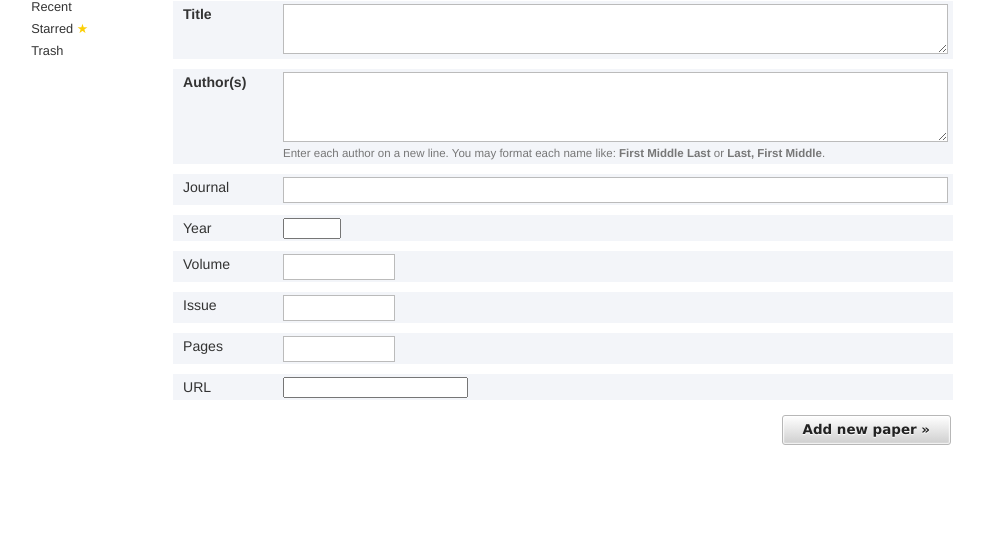
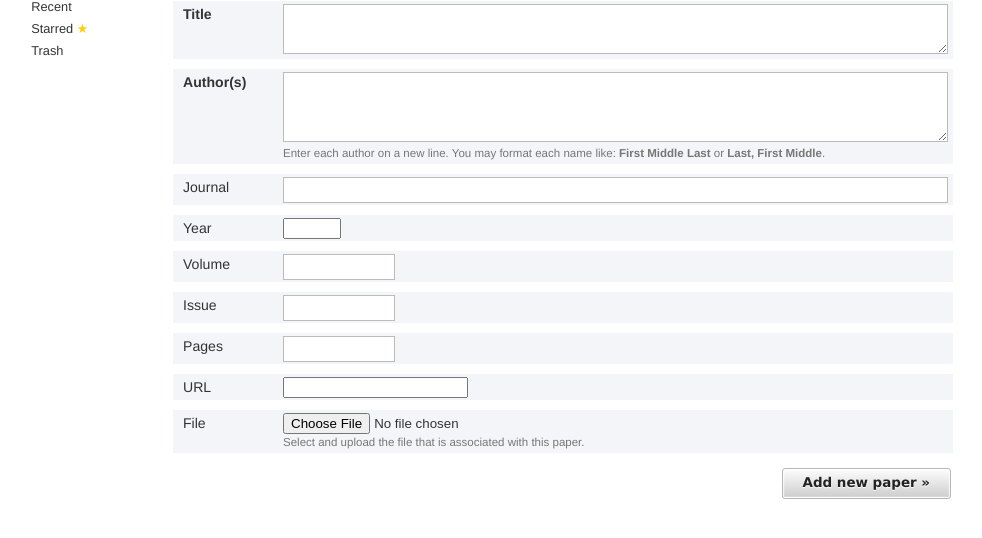
Before and after one commit to mikexstudios/papersdb, a Django app: template papers/templates/papers/new_paper.html in a window 1280 px wide. Shown: the part 119-657 px from the top of the page, without its empty margins (162-1144 px from the left). Run offline with Django 3.2, Linux system fonts and the light colour scheme; the template is opened without the code that fills it: values that come from a table or form of the project are taken from there, others are empty; tables that the repository leaves empty hold one stand-in row (values such as "Sample post"); parts of the project's set-up code (start-up, migrations or seed data) failed here and were passed over; some libraries are stand-ins or nearby versions.

Commit message:
Added file field to new paper form.

```diff
--- a/papers/templates/papers/new_paper.html
+++ b/papers/templates/papers/new_paper.html
@@ -89,6 +89,15 @@
         </div>
     </div>
 
+    <div class="field">
+        <label for="id_file" class="optional">File</label>
+        <div class="right">
+            {{ form.file.errors }}
+            {{ form.file }}
+            <small class="helper">Select and upload the file that is associated with this paper.</small>
+        </div>
+    </div>
+
     <div class="actions">
         <button type="submit" id="new_paper_submit" class="light" name="submit"
             value="Submit">Add new paper &raquo;</button>
```
